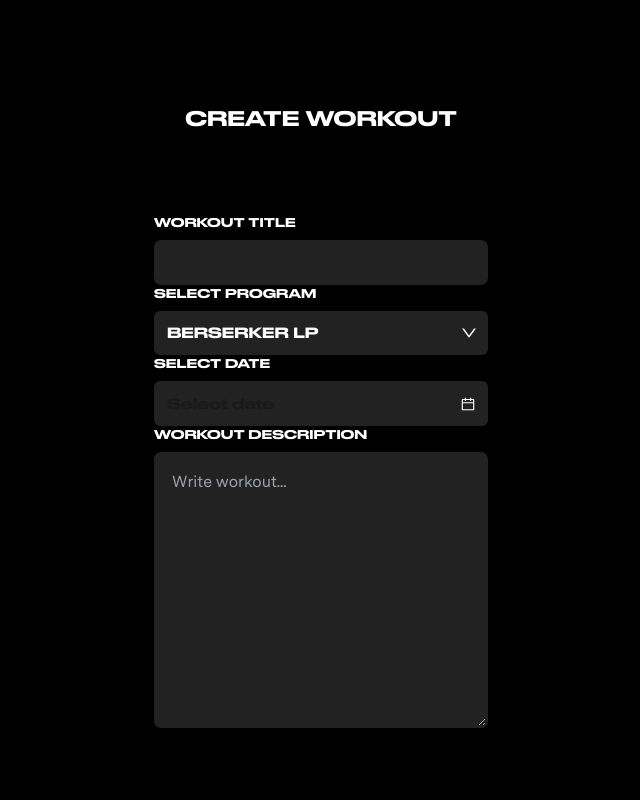
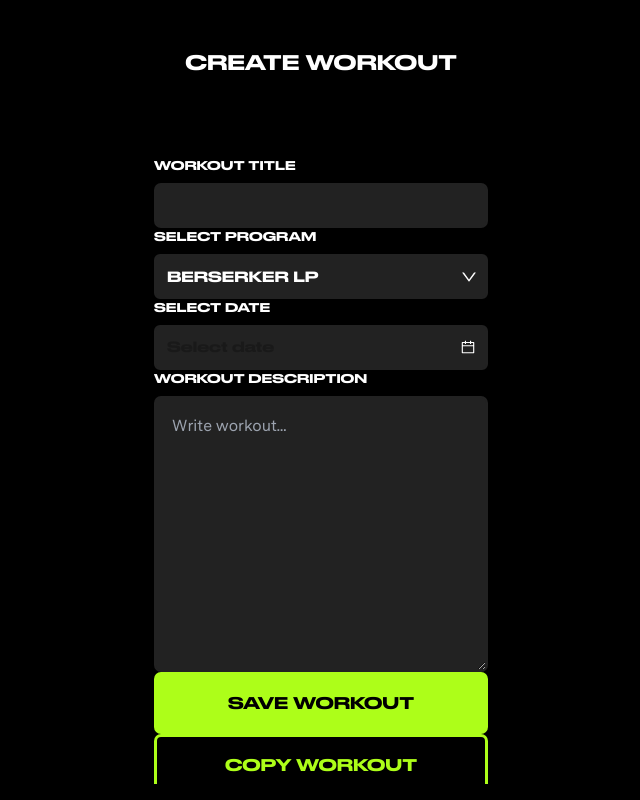
Before and after one commit to t-monaco/berserker-app, a Next.js app: page /admin/create in a window 1280 px wide. Shown: the whole page, without its empty margins (319-959 px from the left). Built offline with nearby package versions, Linux system fonts and the light colour scheme.

Commit message:
Added basic buttons

```diff
--- /dev/null
+++ b/app/components/Form/SubmitBtn/SubmitBtn.styled.tsx
@@ -0,0 +1,24 @@
+'use client';
+
+import styled from 'styled-components';
+
+export const SubmitBtnWrapper = styled.button<{
+  priority: 'primary' | 'secondary';
+}>`
+  align-items: center;
+  background-color: ${({ priority }) =>
+    priority === 'primary'
+      ? 'var(--primary-color)'
+      : 'var(--primary-background-color)'};
+  border-radius: 7px;
+  border: 3px solid var(--primary-color);
+  color: ${({ priority }) =>
+    priority === 'primary'
+      ? 'var(--secondary-font-color)'
+      : 'var(--primary-color)'};
+  display: flex;
+  justify-content: center;
+  outline: none;
+  padding: 1rem 4rem;
+  width: 100%;
+`;
--- /dev/null
+++ b/app/components/Form/SubmitBtn/SubmitBtn.tsx
@@ -0,0 +1,19 @@
+import * as Styled from './SubmitBtn.styled';
+
+type SubmitBtnProps = Partial<HTMLButtonElement> & {
+  text: string;
+  priority?: 'primary' | 'secondary';
+};
+
+const SubmitBtn: React.FC<SubmitBtnProps> = ({
+  text,
+  priority = 'primary',
+}) => {
+  return (
+    <Styled.SubmitBtnWrapper priority={priority}>
+      {text}
+    </Styled.SubmitBtnWrapper>
+  );
+};
+
+export default SubmitBtn;
--- a/app/components/Workout/WorkoutCreate/WorkoutCreate.tsx
+++ b/app/components/Workout/WorkoutCreate/WorkoutCreate.tsx
@@ -2,6 +2,7 @@ import BasicInput from '../../Form/BasicInput/BasicInput';
 import BasicSelect from '../../Form/BasicSelect/BasicSelect';
 import BasicTextArea from '../../Form/BasicTextArea/BasicTextArea';
 import DatePicker from '../../Form/DatePicker/DatePicker';
+import SubmitBtn from '../../Form/SubmitBtn/SubmitBtn';
 
 type WorkoutCreateProps = object;
 
@@ -12,6 +13,8 @@ const WorkoutCreate: React.FC<WorkoutCreateProps> = () => {
       <BasicSelect name="program" label="SELECT PROGRAM" />
       <DatePicker name="date" label="SELECT DATE" />
       <BasicTextArea name="description" label="WORKOUT DESCRIPTION" />
+      <SubmitBtn text="SAVE WORKOUT" />
+      <SubmitBtn priority="secondary" text="COPY WORKOUT" />
     </div>
   );
 };
```
